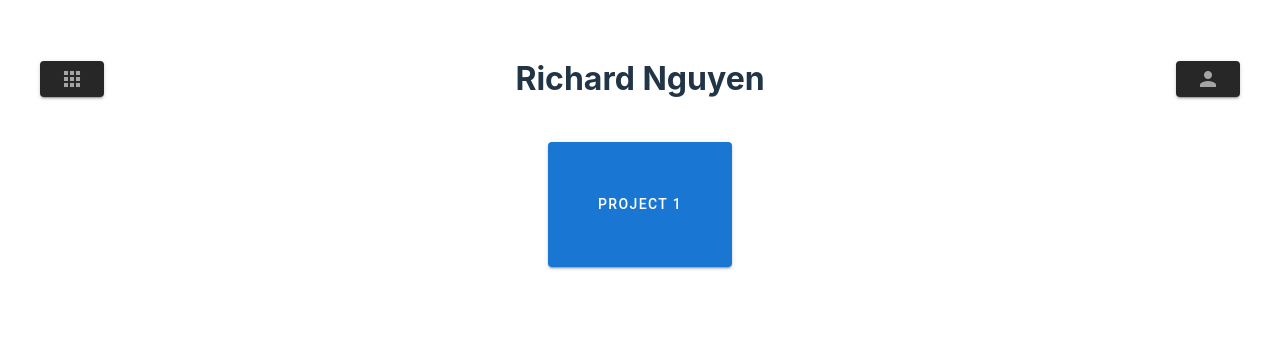
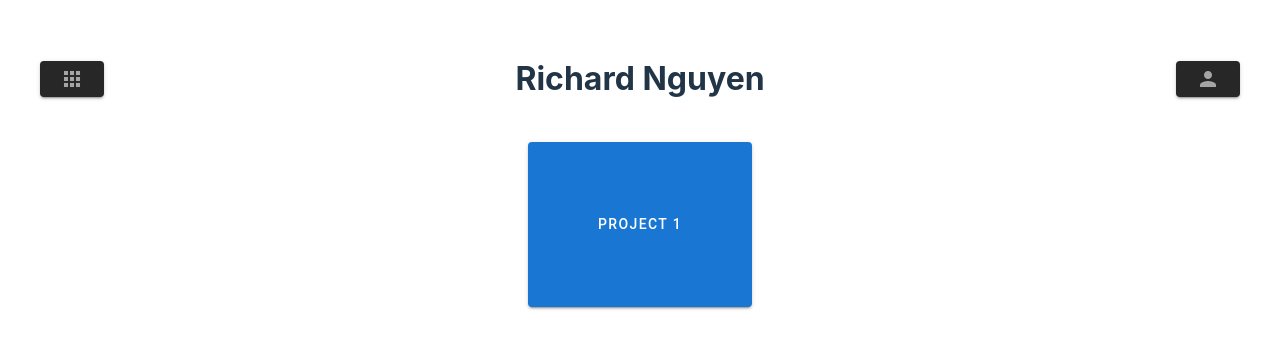
Before and after one commit to Silvision/portfolio, a React (Vite) app: page / in a window 1280 px wide. Shown: the top 348 px of the page. Built offline with nearby package versions, Linux system fonts and the light colour scheme.

Commit message:
added outline and outline offset

```diff
--- a/src/components/StyledComponents/ProjectSquare.tsx
+++ b/src/components/StyledComponents/ProjectSquare.tsx
@@ -6,12 +6,12 @@ import { Scale } from "@mui/icons-material"
 const bounce = keyframes`
   25% {
     transform: scale(1.05);
-    box-shadow: 0 0 35px #1e9bff;
+    box-shadow: 0 0 60px #1e9bff;
   }
 
   100% {
     transform: scale(1);
-    box-shadow: 0 0 10px #1e9bff;
+    box-shadow: 0 0 30px #1e9bff;
   }
 `
 
@@ -23,11 +23,13 @@ function ProjectSquare() {
                 variant="contained"
                 sx={{
                     letterSpacing: '0.1em',
-                    padding: '50px 50px',
+                    padding: '5em 5em',
                     transition: '0.5s',
                     '&:hover': {
                         background: '#1e9bff',
                         animation: `${bounce} 0.5s ease-in-out forwards`,
+                        outline: 'solid 0.3em rgba(138, 150, 152, 0.8)',
+                        outlineOffset: '0.25em',
                     },
                 }}
             >
```
